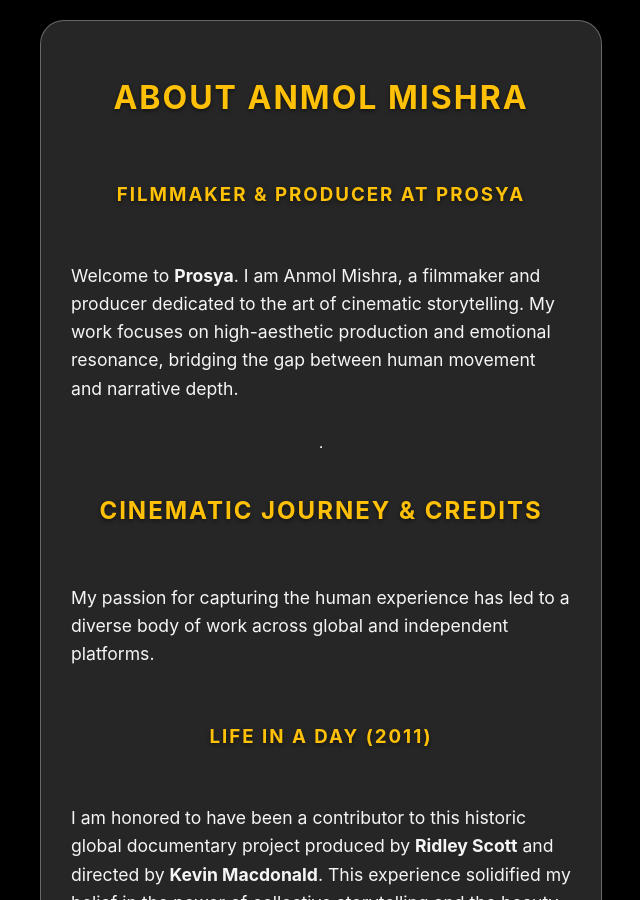
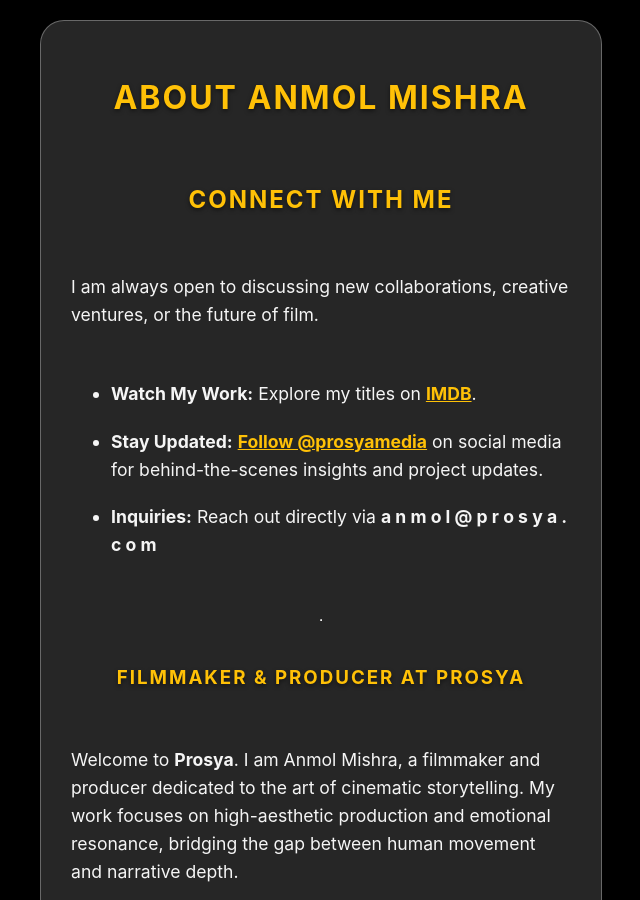
Before and after one commit to prosyamedia/website, a Jekyll site: the page built from about.md, in a window 1280 px wide and 900 px high. Shown: the whole window, without its empty margins (319-959 px from the left). Built offline with Jekyll 4.4.1, drawn with Linux system fonts in a browser that asks for light colours; some of the changed text lies outside the part shown.

Commit message:
Add Contact in the start

```diff
--- a/about.md
+++ b/about.md
@@ -5,6 +5,16 @@
 ---
 
 # About Anmol Mishra
+
+## Connect with Me
+
+I am always open to discussing new collaborations, creative ventures, or the future of film.
+
+*   **Watch My Work:** Explore my titles on [IMDB](https://www.imdb.com/name/nm2665934/).
+*   **Stay Updated:** [Follow @prosyamedia](#footer-socials) on social media for behind-the-scenes insights and project updates.
+*   **Inquiries:** Reach out directly via **a n m o l @ p r o s y a . c o m**
+
+---
 
 ### Filmmaker & Producer at Prosya
 
```
Also changed, not shown: other parts of about.md (+0 -10 lines).
